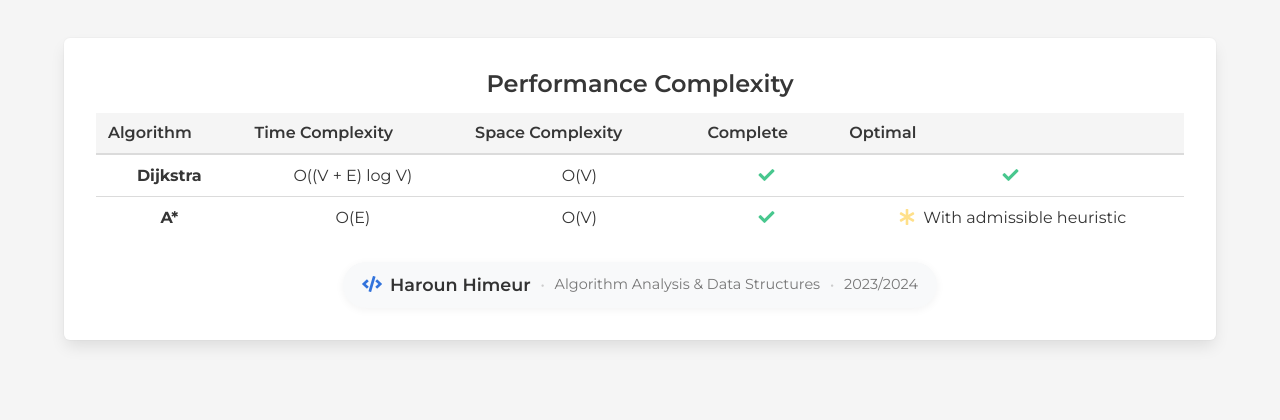
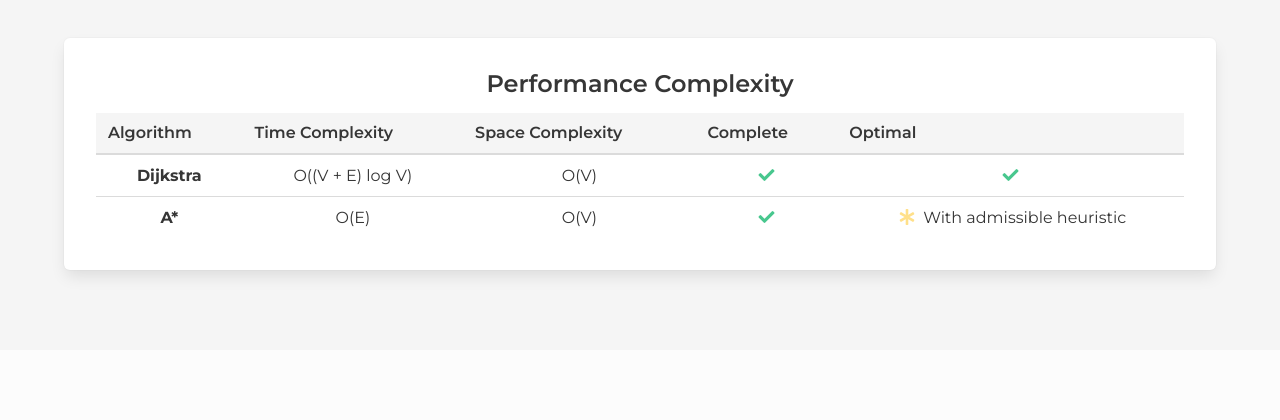
Before and after one commit to h1roun/tradox, a Flask app: page / in a window 1280 px wide. Shown: the part 2528-2948 px from the top of the page. After the commit the page ends 2810 px from the top, so only its background shows below. Run offline with Flask 2, Linux system fonts and the light colour scheme.

Commit message:
Update index.html

```diff
--- a/templates/index.html
+++ b/templates/index.html
@@ -345,16 +345,7 @@
                     </tbody>
                 </table>
 
-                <div class="has-text-centered mt-5">
-                    <div class="author-footer">
-                        <span class="signature-icon"><i class="fas fa-code"></i></span>
-                        <span class="signature-name">Haroun Himeur</span>
-                        <span class="signature-divider">•</span>
-                        <span class="signature-course">Algorithm Analysis & Data Structures</span>
-                        <span class="signature-divider">•</span>
-                        <span class="signature-year">2023/2024</span>
-                    </div>
-                </div>
+
             </div>
         </div>
     </section>
```
